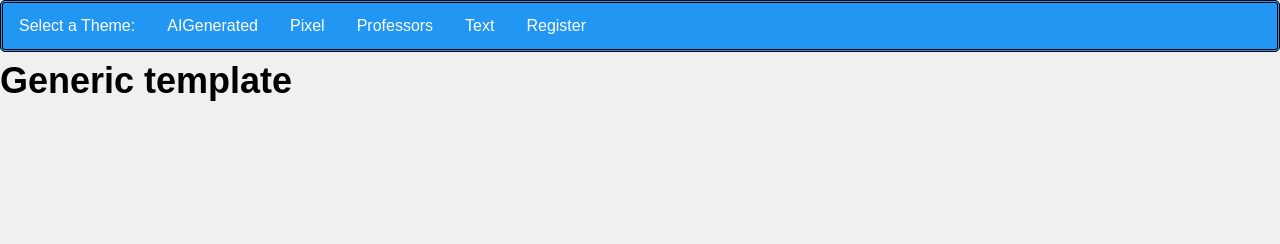
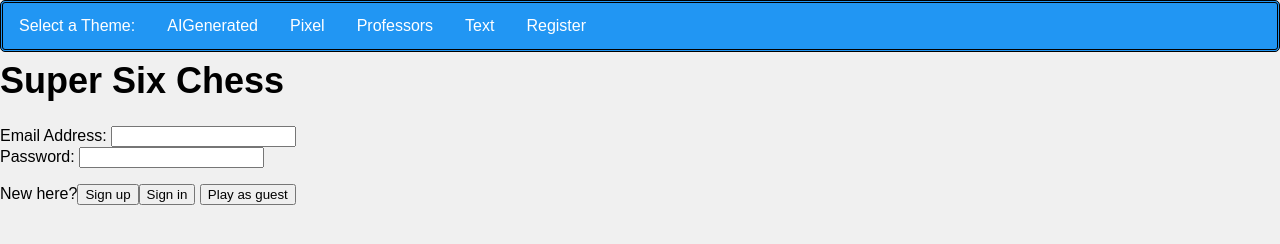
Before and after one commit to mwang840/SuperSix, a website: page index.html in a window 1280 px wide. Drawn offline with Linux system fonts and the light colour scheme.

Commit message:
Add sign in and sign up to main index.html

```diff
--- a/index.html
+++ b/index.html
@@ -16,10 +16,33 @@
   </ul>
   <br>
   <br>
-    <h1 id="system-message">Generic template</h1>
+    <h1 id="system-message">Super Six Chess</h1>
     <div class="logged-in-user" hidden>
-        <div>Welcome, </div>
-        <button>Sign out</button>
-    </div>
+      <div>Welcome, </div>
+      <button>Sign out</button>
+  </div>
+  <div>
+      <form id='nameform' >
+          <div class='form-group'>
+              <label for='user'>Email Address:</label>
+              <input id='user' type='text' class='form-control' >
+          </div>
+          <div class='form-group'>
+            <label for='password'>Password:</label>
+            <input id='password' type='text' class='form-control' >
+          </div>
+        </form>
+        <label>New here?</label><button onclick="goToSignUp()">Sign up</button><input type='submit' id='go' value='Sign in' onclick="window.location.replace = '/'; ">
+        <button onclick="loadGame()">Play as guest</button>
+  </div>
 </body>
+<script>
+  function goToSignUp(){
+    window.open('sign-up', '_current');
+  }
+
+  function loadGame(){
+    window.open('boardgame.html', '_current');
+  }
+  </script>
 </html>
```
Also changed, not shown: sign-up/index.html (+9 -0 lines), 1 other file.
